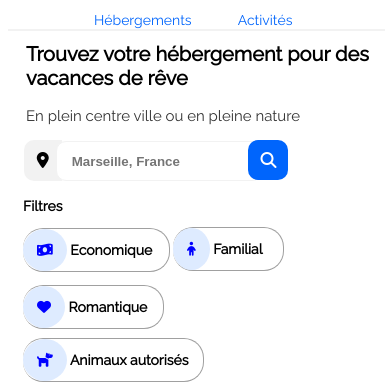
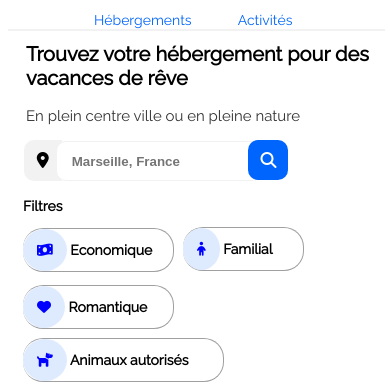
Before and after one commit to temimi94/projet-reservia, a plain HTML site: page index.html in a window 390 px wide. Shown: the part 62-446 px from the top of the page. Drawn offline with Linux system fonts and the light colour scheme.

Commit message:
modif les filtre

```diff
--- a/style2.css
+++ b/style2.css
@@ -483,18 +483,18 @@ section.activites.marseille > div > div >  a > img.photo2 {
         margin-top: -10px;
     }
     ul.filtration > li.economic {
-        width: 146px;
+        width: 150px;
     }
     ul.filtration > li.amour {
-        width: 140px;
+        width: 150px;
     }
     ul.filtration > li.famille {
-        width: 110px;
+        width: 120px;
         margin-top: -45px;
-        margin-left: 150px;
+        margin-left: 160px;
     }
     ul.filtration > li.animal {
-        width: 180px;
+        width: 200px;
         margin-top: 9px;
     }
     section {
```
